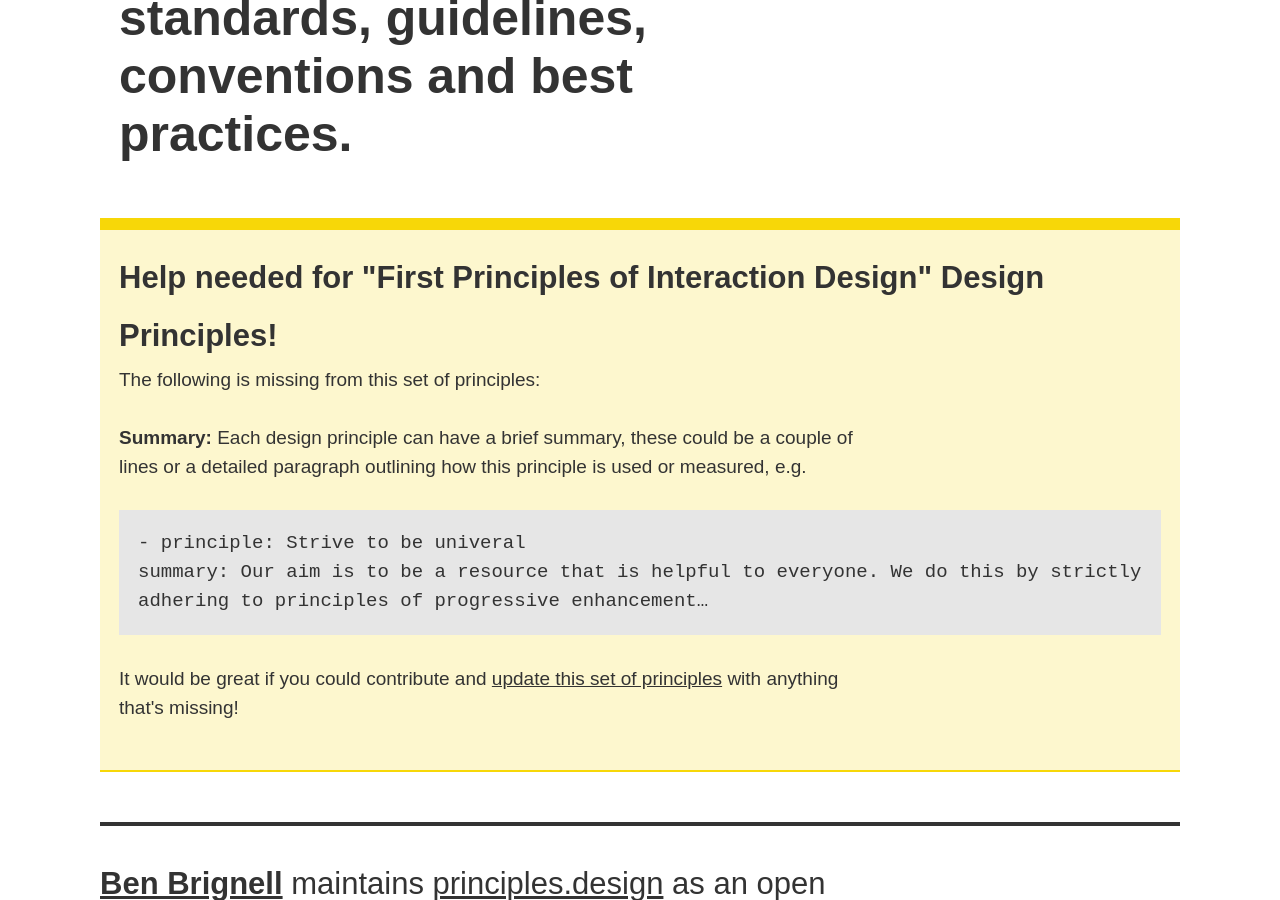
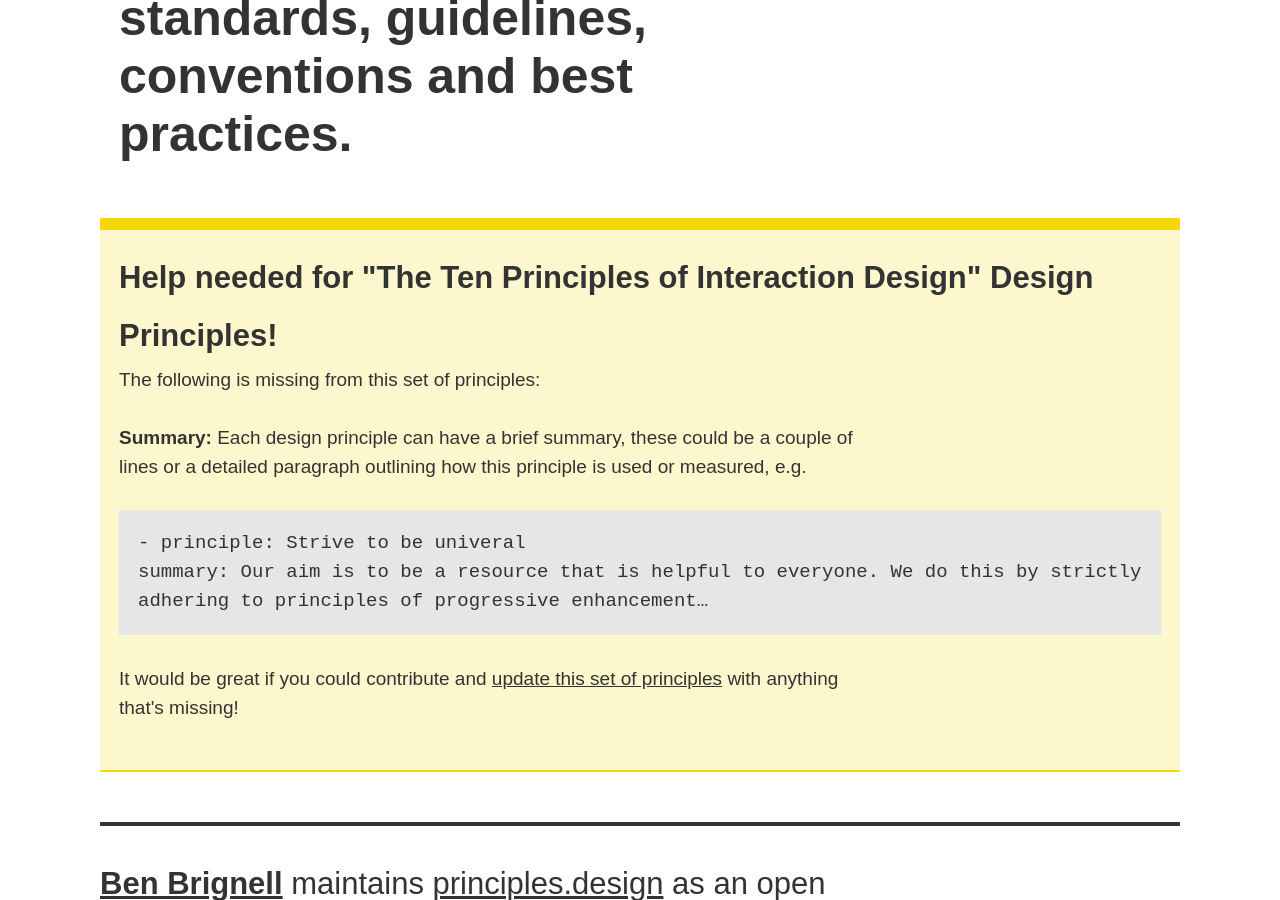
Before and after one commit to benbrignell/principles.design, a Jekyll site: the page built from _examples/the-ten-principles-of-inclusive-design.md, in a window 1280 px wide and 900 px high, scrolled down 2079 px. Built offline with Jekyll 4.4.1, drawn with Linux system fonts in a browser that asks for light colours; some of the changed text lies outside the part shown.

Commit message:
fixed typo

```diff
--- a/_examples/the-ten-principles-of-inclusive-design.md
+++ b/_examples/the-ten-principles-of-inclusive-design.md
@@ -1,6 +1,6 @@
 ---
 layout: example
-title: First Principles of Interaction Design
+title: The Ten Principles of Interaction Design
 author: Sandi Wassmer
 featured: true
 overview: |
```
